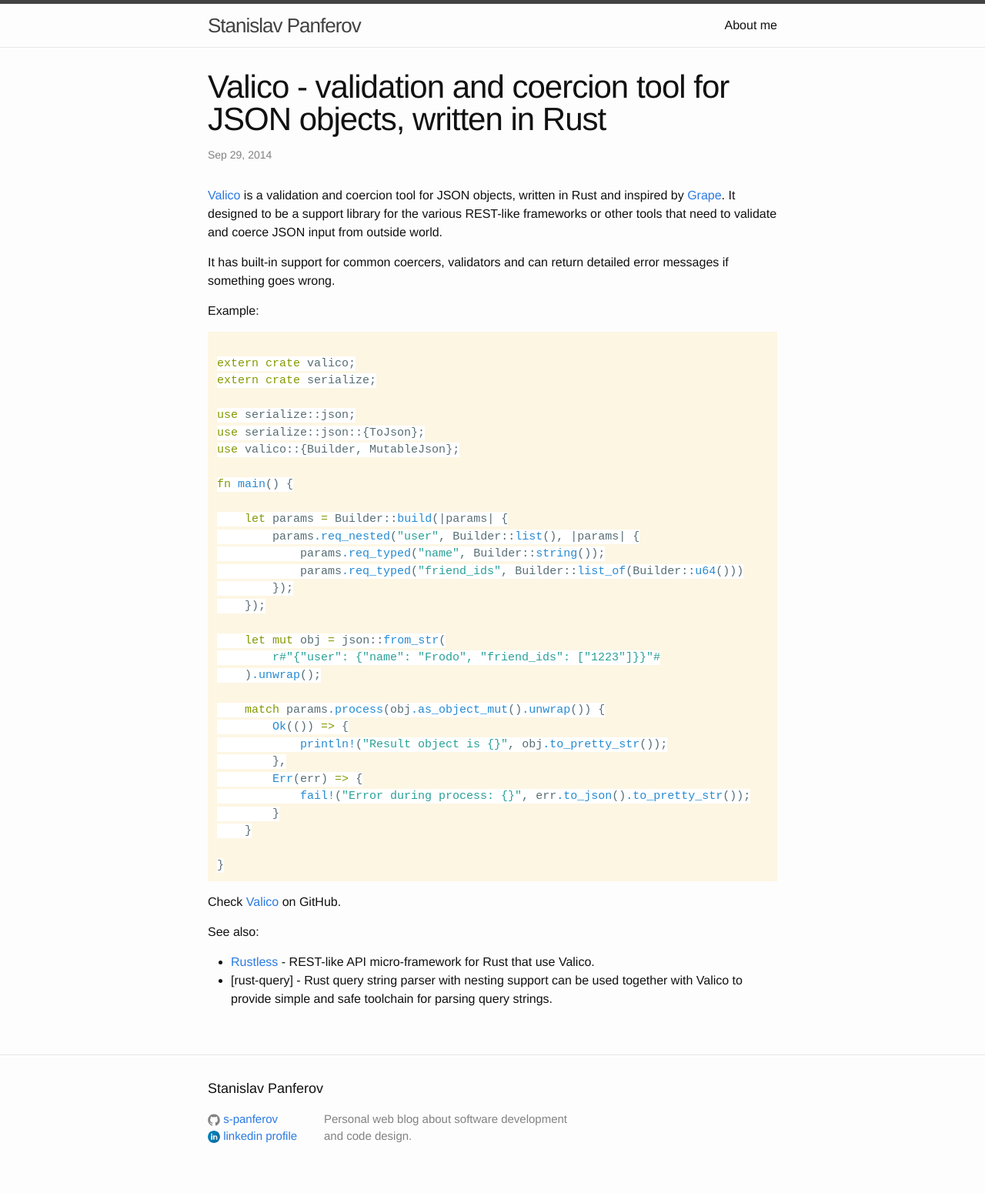
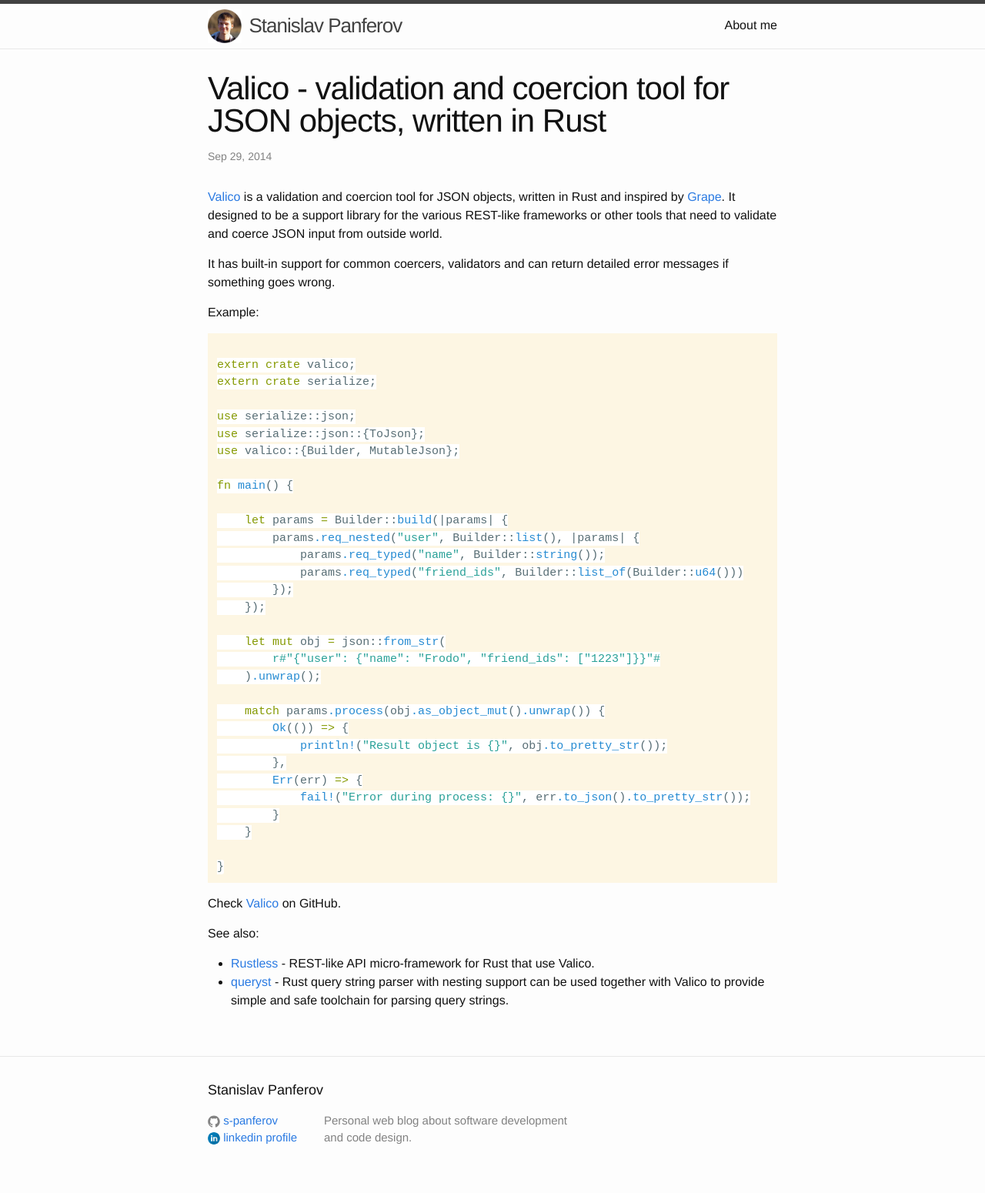
Before and after one commit to s-panferov/s-panferov.github.io, a Jekyll site: the page built from _posts/2014-09-29-valico.markdown, in a window 1280 px wide. Shown: the whole page at 77% size. Built offline with Jekyll 4.4.1, drawn with Linux system fonts in a browser that asks for light colours; Markdown is read by kramdown in place of the engine named in the settings.

Commit message:
Fix articles, add JsonWay and profile image.

```diff
--- a/_includes/header.html
+++ b/_includes/header.html
@@ -2,6 +2,7 @@
 
   <div class="wrapper">
 
+    <img class="profile-img" src="/profile.jpeg"></img>
     <a class="site-title" href="{{ site.baseurl }}/">{{ site.title }}</a>
 
     <nav class="site-nav">
--- a/_posts/2014-09-26-rust-query.markdown
+++ b/_posts/2014-09-26-rust-query.markdown
@@ -1,6 +1,6 @@
 ---
 layout: post
-title:  "Rust query string parser with nesting support"
+title:  "Queryst - Rust query string parser with nesting support"
 date:   2014-09-26 12:00
 languages: Rust
 categories:
--- a/_posts/2014-09-29-valico.markdown
+++ b/_posts/2014-09-29-valico.markdown
@@ -53,7 +53,7 @@ Check [Valico] on GitHub.
 See also:
 
 * [Rustless] - REST-like API micro-framework for Rust that use Valico.
-* [rust-query] - Rust query string parser with nesting support can be used together with Valico to provide simple and safe toolchain for parsing query strings.
+* [queryst] - Rust query string parser with nesting support can be used together with Valico to provide simple and safe toolchain for parsing query strings.
 
 [Rustless]: https://github.com/rustless/rustless
 [queryst]: https://github.com/rustless/queryst
--- a/_sass/_layout.scss
+++ b/_sass/_layout.scss
@@ -10,12 +10,18 @@
     position: relative;
 }
 
+.profile-img {
+    height: 44px;
+    width: 44px;
+    margin-bottom: 7px;
+    margin-right: 5px;
+}
+
 .site-title {
     font-size: 26px;
     line-height: 56px;
     letter-spacing: -1px;
     margin-bottom: 0;
-    float: left;
 
     &,
     &:visited {
```
Also changed, not shown: _posts/2014-10-14-jsonway.markdown (added, +37 -0 lines), profile.jpeg (added).
